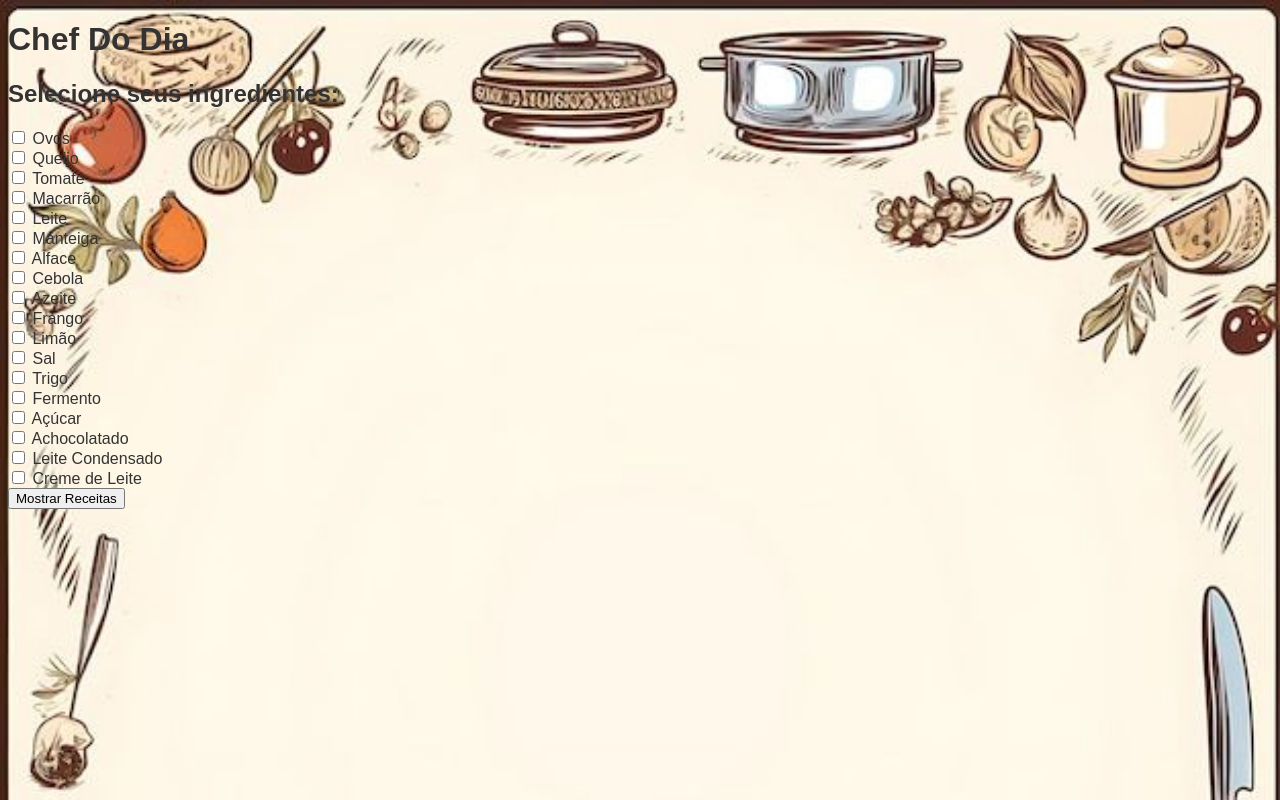
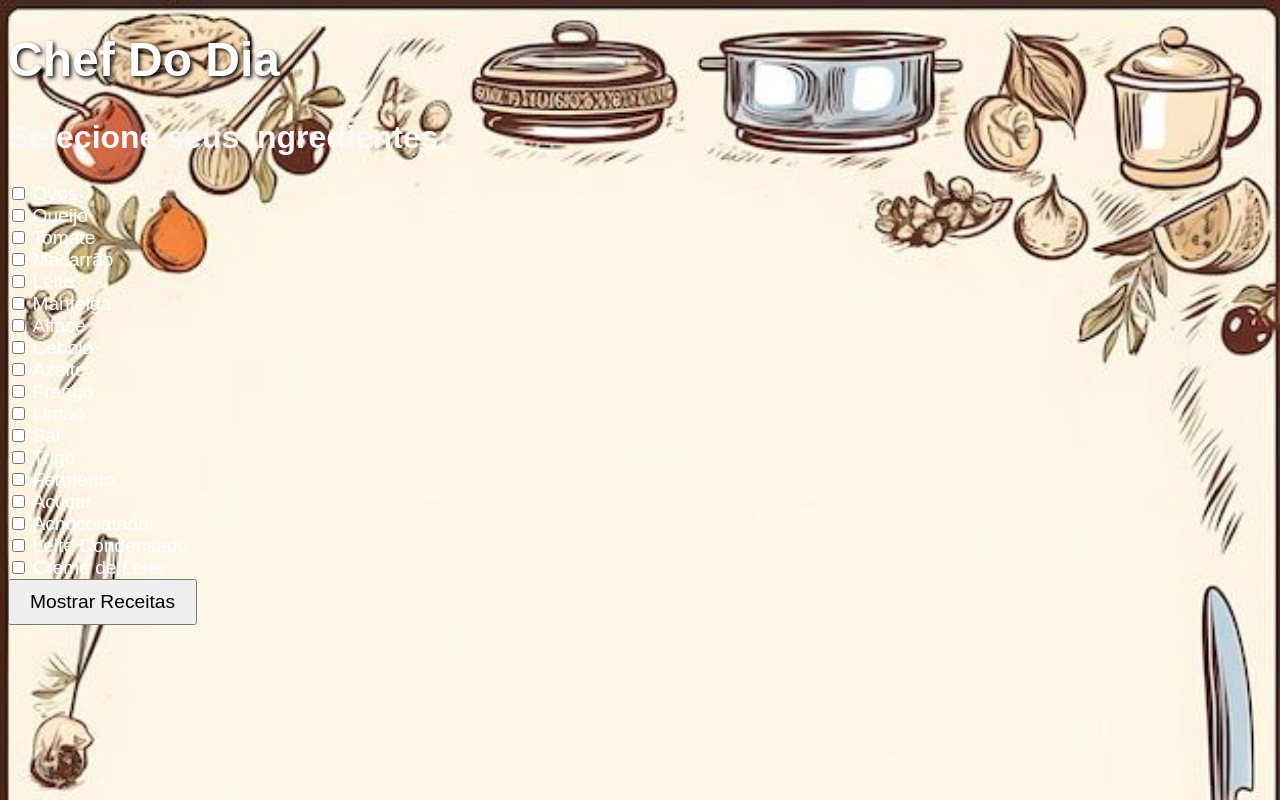
Before and after one commit to BiaPinheiro201/chefe-do-dia, a plain HTML site: page index.html in a window 1280 px wide. Drawn offline with Linux system fonts and the light colour scheme.

Commit message:
Update style.css

```diff
--- a/style.css
+++ b/style.css
@@ -4,5 +4,25 @@ body {
     background-repeat: no-repeat;
     background-attachment: fixed;
     font-family: Arial, sans-serif;
-    color: #333;
+    color: white; /* Esta linha muda a cor do texto para branco */
 }
+
+h1 {
+    font-size: 3em; /* Deixa o título principal maior */
+    text-shadow: 2px 2px 4px #000000; /* Adiciona uma sombra para destacar */
+}
+
+h2 {
+    font-size: 2em; /* Deixa o subtítulo maior */
+    color: #f8f8f8; /* Mudei a cor do subtítulo para um branco mais sutil */
+}
+
+.ingredientes label {
+    font-size: 1.2em; /* Aumenta o tamanho das letras ao lado dos checkboxes */
+    color: #fff; /* Muda a cor das letras para branco */
+}
+
+#btn-mostrar {
+    font-size: 1.2em; /* Aumenta o tamanho da fonte do botão */
+    padding: 10px 20px; /* Aumenta o tamanho do botão */
+}
```
